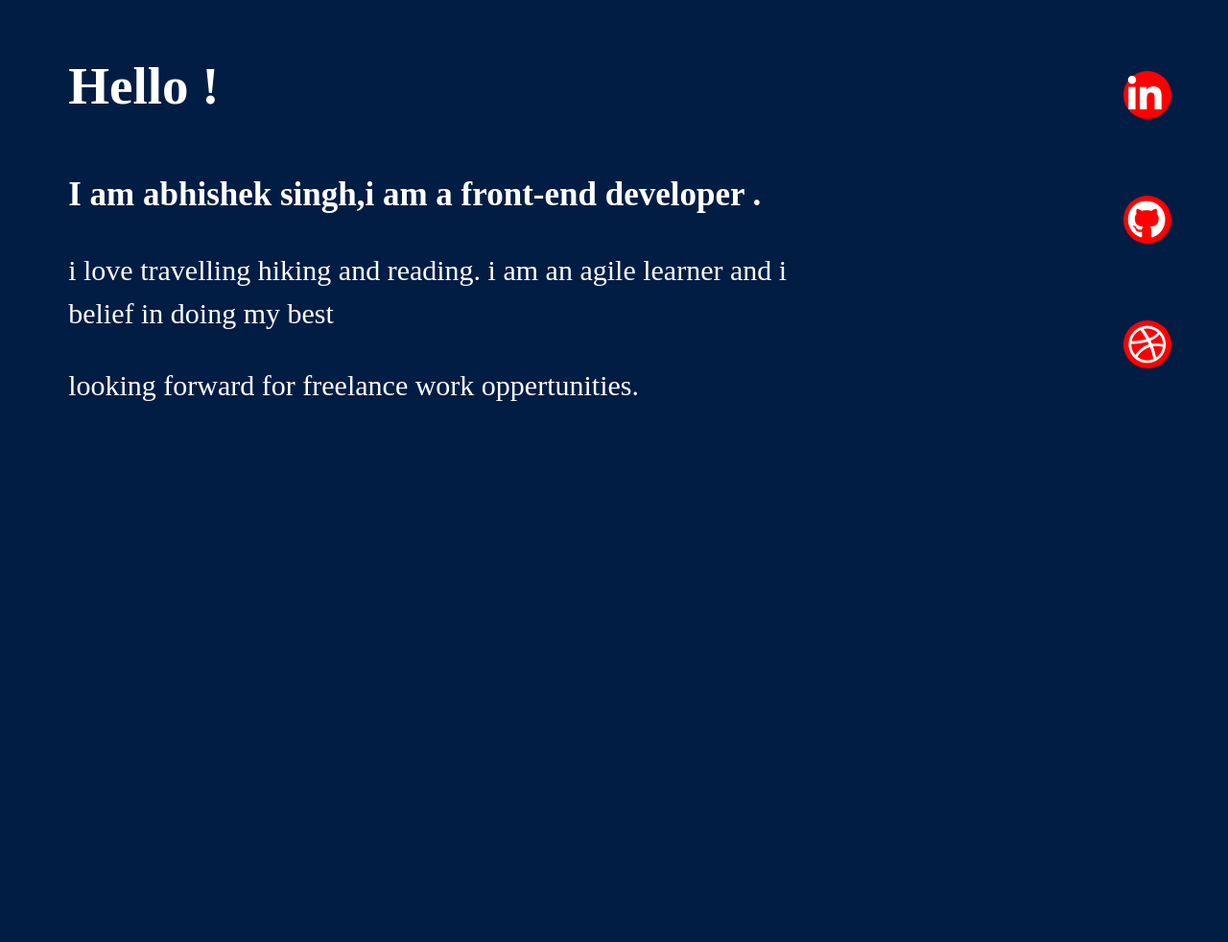
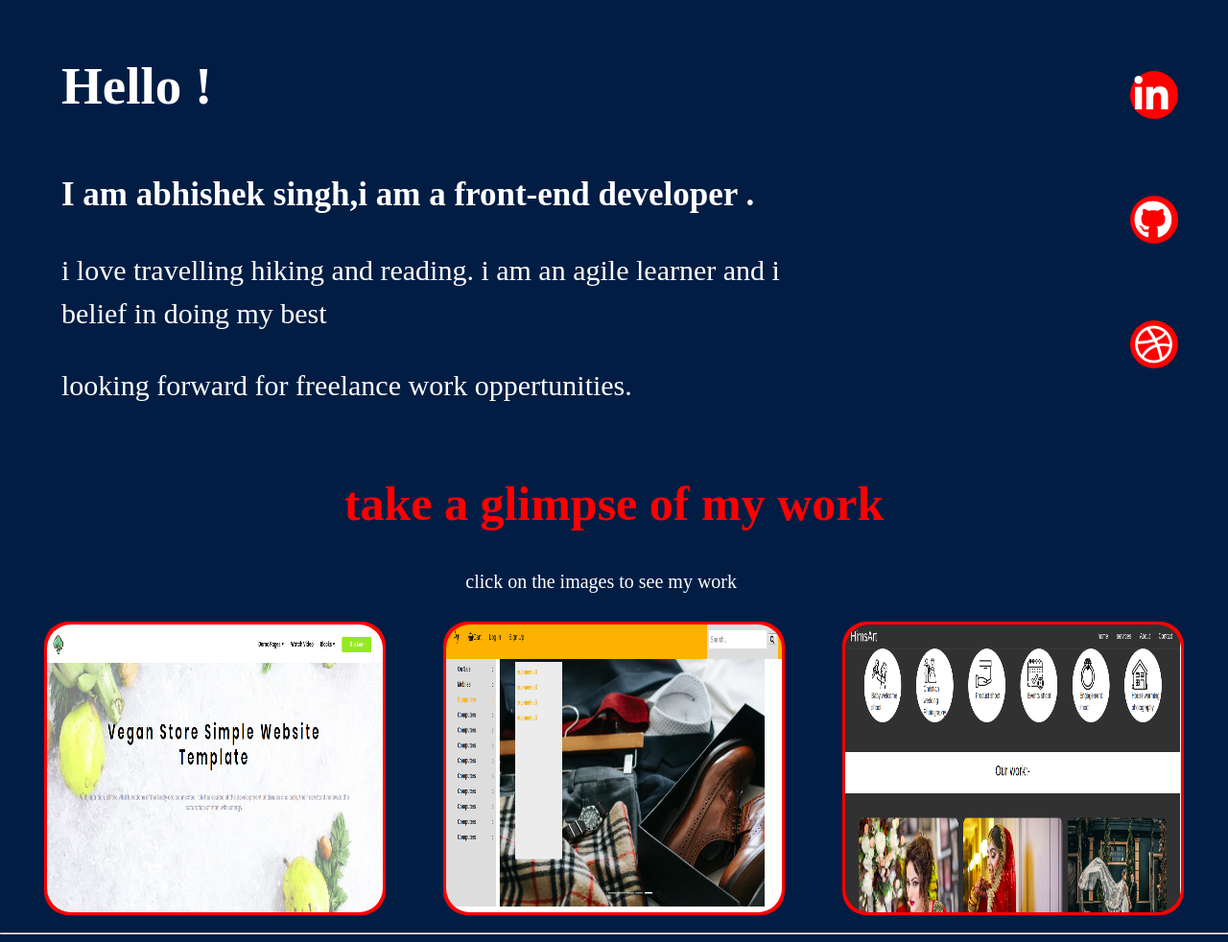
Before and after one commit to don-quixotee/portfolio, a plain HTML site: page index.html in a window 1280 px wide. Shown: the part 133-1115 px from the top of the page at 96% size. Before the commit the page ends 800 px from the top, so only its background shows below. Drawn offline with Linux system fonts and the light colour scheme.

Commit message:
Add files via upload

```diff
--- a/index.html
+++ b/index.html
@@ -14,6 +14,8 @@
 
 </head>
 <body>
+
+    <main>
 
         <nav class="top-nav">
 
@@ -54,22 +56,36 @@
 
 
     </div>
+    </section>
+    </main>
+
+
+<section class="work">
+    <h1>take a glimpse of my work </h1>
+    <p style="font-size: 20px; text-align: right; width: 60%; color: white;">click on the images to see my work</p>
+
+    <div class="mywork">
+        <div id="work1" class="work-item">
+            <a href="https://don-quixotee.github.io/veganstore/">  <img class="web-snap" src="./images/veganStore.png" alt="">
+            </a>
+        </div>
+        <div id="work2"  class="work-item">
+            <a href="https://don-quixotee.github.io/e-com/"> <img  class="web-snap" src="./images/eCom.png" alt=""></a>
+
+        </div>
+        <div id="work3" class="work-item">
+            <a href="https://don-quixotee.github.io/himsArt-project/"> <img class="web-snap" src="./images/himsArt.png" alt=""></a>
+
+        </div>
+
+    </div>
 
 
 </section>
-<section class="mywork">
-    <div class="work1">
+<hr>
 
 
-    </div>
-    <div class="work2">
 
-    </div>
-    <div class="work3">
-
-    </div>
-
-</section>
 <section class="About">
 
 </section>
--- a/main.css
+++ b/main.css
@@ -1,5 +1,6 @@
 body{
     background-color: #021D44;
+    margin: 0;
 }
 
 
@@ -96,10 +97,55 @@ body{
     margin-left: 90%;
 }
 
+
+/* work */
+
+.work h1{
+font-size: 50px;
+color: red;
+text-align: center;
+
+}
+.work h1:hover{
+    color: white;
+}
+
+
+
+.mywork{
+    display: flex;
+    flex-direction: row;
+    justify-content: center;
+    align-items: center;
+    flex-wrap: wrap;
+}
+.work-item{
+    width: 350px;
+    height: 300px;
+    margin: 10px 30px;
+    border-radius: 25px;
+    padding:3px;
+    background-color: red;
+
+
+}
+.web-snap{
+    width: 350px;
+    height: 300px;
+    text-align: center;
+    border-radius: 25px;
+
+}
+
+
+
+
+/* responsive */
+
 @media screen and (max-width: 800px)
  {
      .top-nav{
-        box-shadow: 0 1px 0 0;
+        box-shadow: 0 1px 0 0 red;
         flex-direction: row;
         justify-content: center;
         align-items: center;
@@ -127,4 +173,12 @@ body{
         align-items: center;
         justify-content: center;
     }
+    .work p{
+        width: 100;
+        text-align: center;
+        margin-left: 15%;
+
+
+
+    }
 }
```
Also changed, not shown: images/eCom.png (added), images/himsArt.png (added), images/veganStore.png (added). Lines whose indentation alone changed are shown as unchanged.
